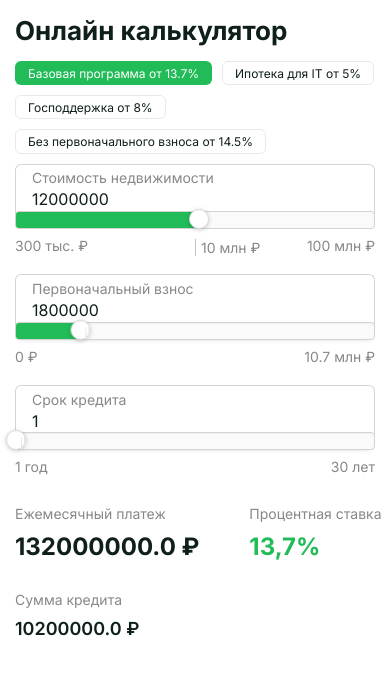
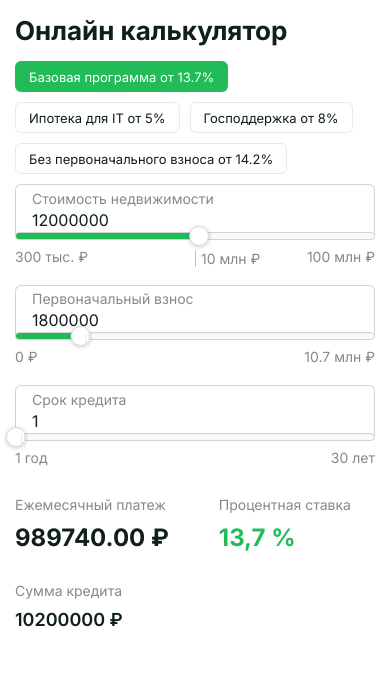
Before and after one commit to maskon/mortgage-calculator, a plain HTML site: page index.html in a window 390 px wide. Shown: the top 674 px of the page. Drawn offline with Linux system fonts and the light colour scheme.

Commit message:
Add files via upload

```diff
--- a/css/main.css
+++ b/css/main.css
@@ -203,6 +203,12 @@ body {
 /* Sliders */
 
 #slider-cost,
+#slider-downpayment,
+#slider-term {
+    height: 8px;
+}
+
+#slider-cost,
 #slider-cost .noUi-handle {
     box-shadow: none;
 }
@@ -220,7 +226,7 @@ body {
 #slider-cost .noUi-handle, #slider-downpayment .noUi-handle, #slider-term .noUi-handle {
     height: 20px;
     width: 20px;
-    top: -3px;
+    top: -7px;
     right: -10px; /* half the width */
     border-radius: 50%;
 	background-color: #fff;
@@ -249,8 +255,7 @@ body {
     }
 
     .radio-label {
-        padding: 0.3em 1em;
-        font-size: 12px;
+        font-size: 13px;
     }
 
     .param__details {
--- a/index.html
+++ b/index.html
@@ -17,17 +17,17 @@
 
 					<!-- programms-wraper -->
 					<div class="programms-wraper">
-						<input type="radio" name="program" value="13,7" id="base-value" class="radio-hidden" checked>
-						<label for="base-value" class="radio-label">Базовая программа <span id="base-text">XX</span></label>
+						<input type="radio" name="program" value="13.7" id="base-value" class="radio-hidden" checked>
+						<label for="base-value" class="radio-label">Базовая программа <span id="base-text">от 13.7%</span></label>
 
 						<input type="radio" name="program" value="5" id="it-value" class="radio-hidden">
-						<label for="it-value" class="radio-label">Ипотека для IT <span id="it-text">XX</span></label>
+						<label for="it-value" class="radio-label">Ипотека для IT <span id="it-text">от 5%</span></label>
 
 						<input type="radio" name="program" value="8" id="gov-value" class="radio-hidden">
-						<label for="gov-value" class="radio-label">Господдержка <span id="gov-text">XX</span></label>
+						<label for="gov-value" class="radio-label">Господдержка <span id="gov-text">от 8%</span></label>
 
-						<input type="radio" name="program" value="14,5" id="zero-value" class="radio-hidden">
-						<label for="zero-value" class="radio-label">Без первоначального взноса <span id="zero-text">XX</span></label>
+						<input type="radio" name="program" value="14.2" id="zero-value" class="radio-hidden">
+						<label for="zero-value" class="radio-label">Без первоначального взноса <span id="zero-text">от 14.2%</span></label>
 					</div>
 					<!-- // programms-wraper -->
 
@@ -107,7 +107,7 @@
 			</div>
 		</div>
    <script src="libs/noUiSlider/nouislider.min.js"></script>
-    <script src="js/app.js"></script>
+    <script src="js/main.js"></script>
 
     </body>
 </html>
--- /dev/null
+++ b/js/main.js
@@ -0,0 +1,166 @@
+const form = document.querySelector('#form');
+
+const radioProgram = document.querySelectorAll('[type="radio"]');
+const totalPercent = document.querySelector('#total-percent');
+
+const baseText = document.querySelector('#base-text');
+const itText = document.querySelector('#it-text');
+const govText = document.querySelector('#gov-text');
+const zeroText = document.querySelector('#zero-text');
+
+const inputCost = document.querySelector('#input-cost');
+const inputDownpayment = document.querySelector('#input-downpayment');
+const inputTerm = document.querySelector('#input-term');
+
+const totalMonthPayment = document.querySelector('#total-month-payment');
+const totalCost = document.querySelector('#total-cost');
+
+
+totalPercent.textContent = '13,7 %';
+
+calculate()
+
+radioProgram.forEach(function (radio) {
+    radio.addEventListener('change', function() {
+        totalPercent.textContent = this.value + ' %'
+    })
+});
+
+
+form.addEventListener('input', function() {
+    calculate()
+});
+
+function calculate() {
+
+    // Сумма кредита
+    const totalResult = +inputCost.value - +inputDownpayment.value;
+    totalCost.textContent = totalResult + ' ₽';
+
+    // Количество месяцев
+    const NumberMonths = +inputTerm.value * 12;
+
+    // Ежемесячный платеж
+    const itemValue = document.querySelector('input[name="program"]:checked').value;
+    const monthlyPayment = totalResult * ((parseFloat(itemValue) / 1000) + 1 / NumberMonths);
+    totalMonthPayment.textContent = monthlyPayment.toFixed(2) + ' ₽';
+
+};
+calculate()
+
+// Слайдер номер 1
+const sliderCost = document.getElementById('slider-cost');
+
+const formatForSlider = {
+    from: function (formattedValue) {
+        return Number(formattedValue);
+    },
+    to: function(numericValue) {
+        return Math.round(numericValue);
+    }
+};
+
+noUiSlider.create(sliderCost, {
+    start: [12000000],
+    step: 100000,
+    connect: 'lower',
+    range: {
+        'min': [300000],
+        '50%': [10000000, 1000000],
+        'max': [100000000]
+    },
+    format: formatForSlider,
+    tooltips: {
+        to: function(numericValue) {
+            return numericValue.toFixed(1);
+        }
+    },
+    tooltips: false,
+});
+
+sliderCost.noUiSlider.on('update', function (values, handle) {
+    inputCost.value = values.join(',');
+    calculate()
+});
+
+inputCost.addEventListener('input', function () {
+    sliderCost.noUiSlider.set(inputCost.value);
+    calculate()
+});
+
+// ========================================================================================
+
+// Слайдер номер 2
+const sliderDownpayment = document.getElementById('slider-downpayment');
+
+noUiSlider.create(sliderDownpayment, {
+    start: [0],
+    step: 100000,
+    connect: 'lower',
+    range: {
+        'min': [0],
+        'max': [10000000]
+    },
+    format: formatForSlider,
+    tooltips: {
+        to: function(numericValue) {
+            return numericValue.toFixed(1);
+        }
+    },
+    tooltips: false,
+});
+
+sliderDownpayment.noUiSlider.on('update', function (values, handle) {
+    inputDownpayment.value = values.join(',');
+    calculate()
+})
+
+inputDownpayment.addEventListener('input', function () {
+    sliderDownpayment.noUiSlider.set(inputDownpayment.value);
+    calculate()
+
+});
+
+// ========================================================================================
+
+// Слайдер номер 3
+const sliderTerm = document.getElementById('slider-term');
+
+noUiSlider.create(sliderTerm, {
+    start: [1],
+    step: 1,
+    connect: 'lower',
+    range: {
+        'min': [1],
+        'max': [30]
+    },
+    format: formatForSlider,
+    tooltips: {
+        to: function(numericValue) {
+            return numericValue.toFixed(1);
+        }
+    },
+    tooltips: false,
+});
+
+sliderTerm.noUiSlider.on('update', function (values, handle) {
+    inputTerm.value = values.join(',');
+    calculate()
+})
+
+inputTerm.addEventListener('input', function () {
+    sliderTerm.noUiSlider.set(inputTerm.value);
+    calculate()
+});
+
+// ========================================================================================
+
+sliderCost.noUiSlider.on('update', function (values, handle) {
+    inputDownpayment.value = +inputCost.value * 0.15;
+    sliderDownpayment.noUiSlider.set(inputDownpayment.value);
+})
+
+inputCost.addEventListener('input', function () {
+    inputDownpayment.value = +inputCost.value * 0.15;
+    sliderDownpayment.noUiSlider.set(inputDownpayment.value);
+});
```
